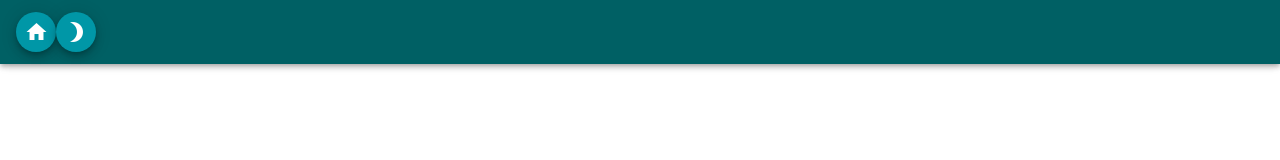
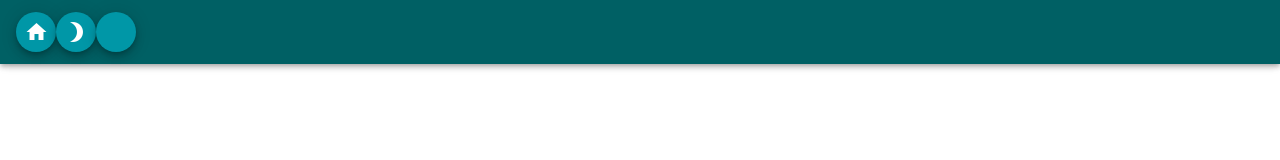
Before and after one commit to Naturistic/vuebase, a Vue app: page / in a window 1280 px wide. Shown: the top 160 px of the page. Built offline with nearby package versions, Linux system fonts and the light colour scheme.

Commit message:
add cart

```diff
--- a/src/App.vue
+++ b/src/App.vue
@@ -17,6 +17,11 @@
             <v-btn fab color='secondary' small @click="$vuetify.theme.dark = false">
               <v-icon style="color: black;">mdi-brightness-5</v-icon>
             </v-btn>
+
+            <v-btn fab color='secondary' small @click="$vuetify.theme.dark = false">
+              <v-icon style="color: black;">mdi-cartOutline</v-icon>
+            </v-btn>
+
           </div>
 
           <div v-else>
@@ -29,6 +34,10 @@
 
             <v-btn fab color='secondary' small @click="$vuetify.theme.dark = true">
               <v-icon style="color: white;">mdi-brightness-3</v-icon>
+            </v-btn>
+
+            <v-btn fab color='secondary' small @click="$vuetify.theme.dark = false">
+              <v-icon style="color: white;">mdi-cartOutline</v-icon>
             </v-btn>
 
           </div>
```
